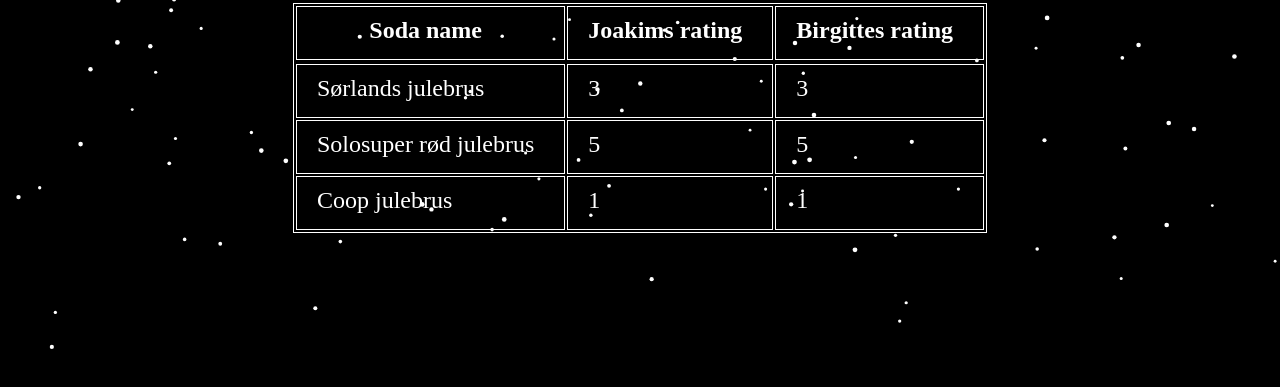
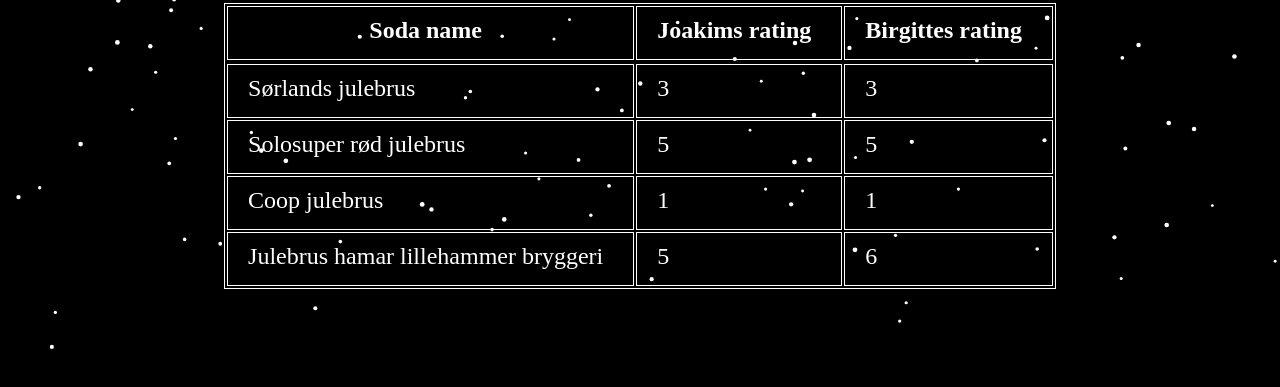
Before and after one commit to MikAoJk/christmas-soda-ratings-2023, a plain HTML site: page index.html in a window 1280 px wide. Shown: the part 95-482 px from the top of the page. Drawn offline with Linux system fonts and the light colour scheme.

Commit message:
Update index.html

```diff
--- a/index.html
+++ b/index.html
@@ -32,6 +32,11 @@
             <td>Coop julebrus</td>
             <td>1</td>
             <td>1</td>
+        </tr>
+        <tr>
+            <td>Julebrus hamar lillehammer bryggeri</td>
+            <td>5</td>
+            <td>6</td>
         </tr>
     </table>
 </div>
```
